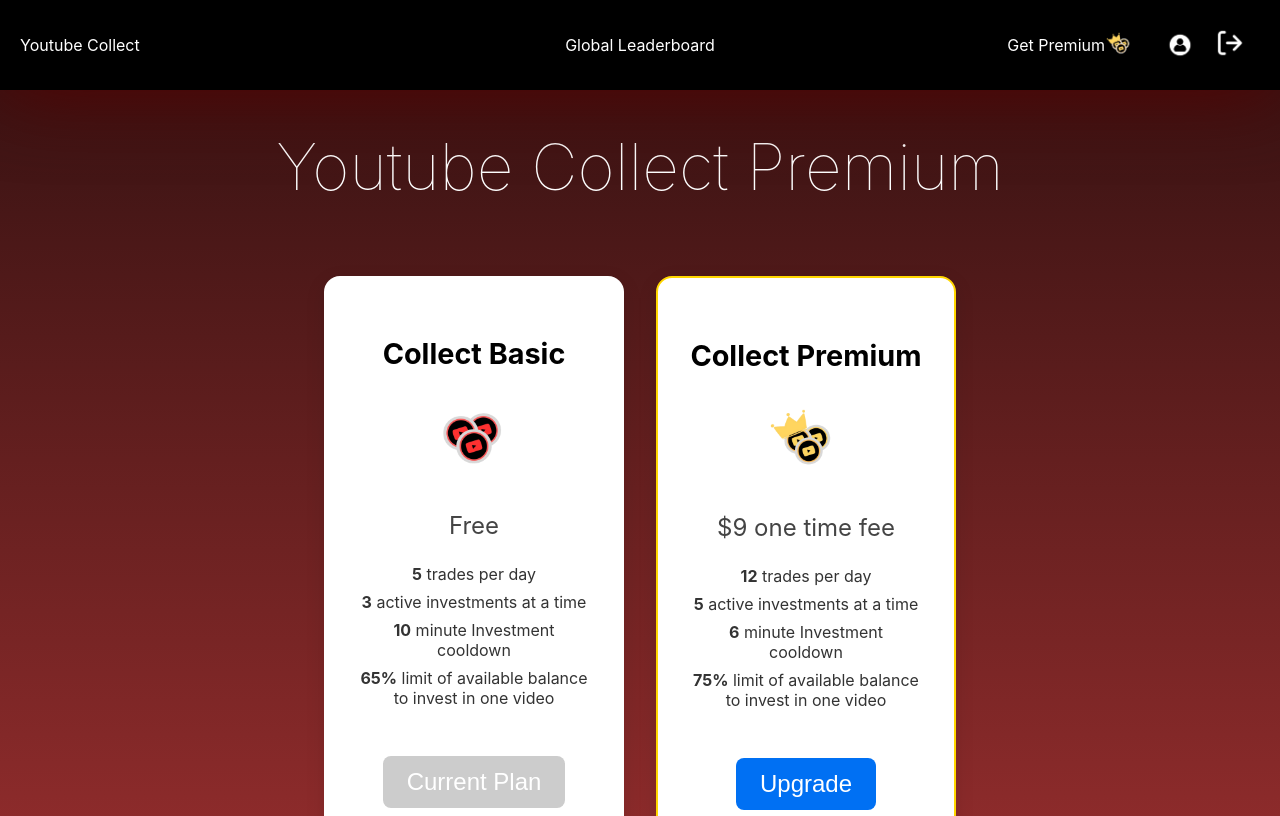
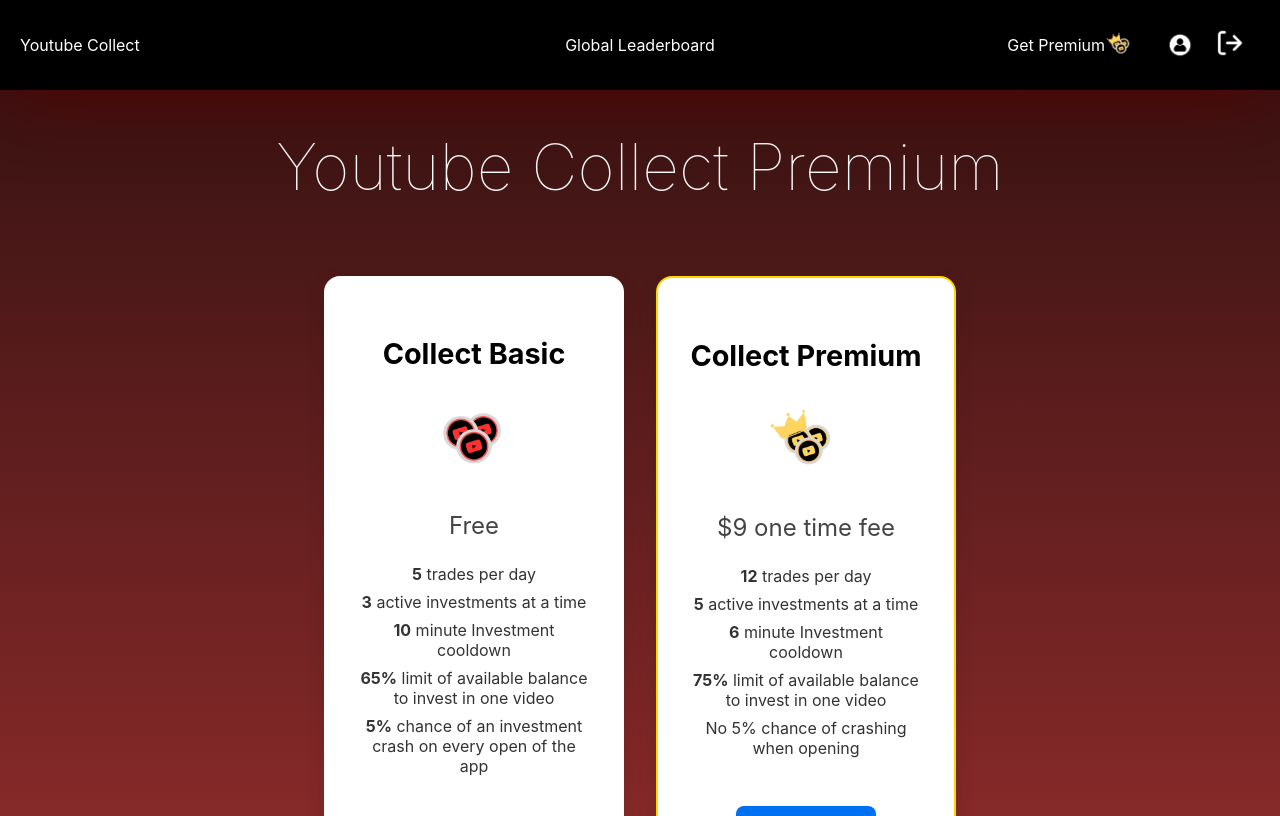
Before and after one commit to D-Haran/youtube-collect, a Next.js app: page /premium in a window 1280 px wide. Shown: the top 816 px of the page. Built offline with nearby package versions, Linux system fonts and the light colour scheme; no server answers.

Commit message:
safeguards

```diff
--- a/pages/api/user/[userId]/sell_video_investment/route.js
+++ b/pages/api/user/[userId]/sell_video_investment/route.js
@@ -55,7 +55,7 @@ export default async function POST(req, res) {
             const newBalance = docRef.balance + profit_from_investment
         var historyInvestment = sellingInvestment
         historyInvestment.investmentType = "SELL"
-        historyInvestment.viewsAtSell = viewsAtSell
+        historyInvestment.viewsAtSell = new_collect_ratio[0]
         historyInvestment.dateOfActivity = new Date(Date.now())
         const roiMult = 1 + (profit_from_investment / sellingInvestment.investment_total)
         var on_cooldown = cooldown_from_firestore ? (new Date(cooldown_from_firestore.seconds*1000)) > Date.now() : false
--- a/pages/premium.js
+++ b/pages/premium.js
@@ -63,6 +63,7 @@ const Premium = () => {
         <li><b>3</b> active investments at a time</li>
         <li><b>10</b> minute Investment cooldown</li>
         <li><b>65%</b> limit of available balance to invest in one video</li>
+        <li><b>5%</b> chance of an investment crash on every open of the app</li>
       </ul>
       <button className={styles.button} disabled={isPremium ? false : true}>{isPremium ? "Basic Plan" : "Current Plan"}</button>
     </div>
@@ -85,6 +86,7 @@ const Premium = () => {
         <li><b>5</b> active investments at a time</li>
         <li><b>6</b> minute Investment cooldown</li>
         <li><b>75%</b> limit of available balance to invest in one video</li>
+        <li>No 5% chance of crashing when opening</li>
       </ul>
       <button disabled={isPremium ? true : false} className={styles.button} onClick={handleUpgradeToPremium}>{isPremium ? "Current Plan" : "Upgrade"}</button>
         </div>
```
